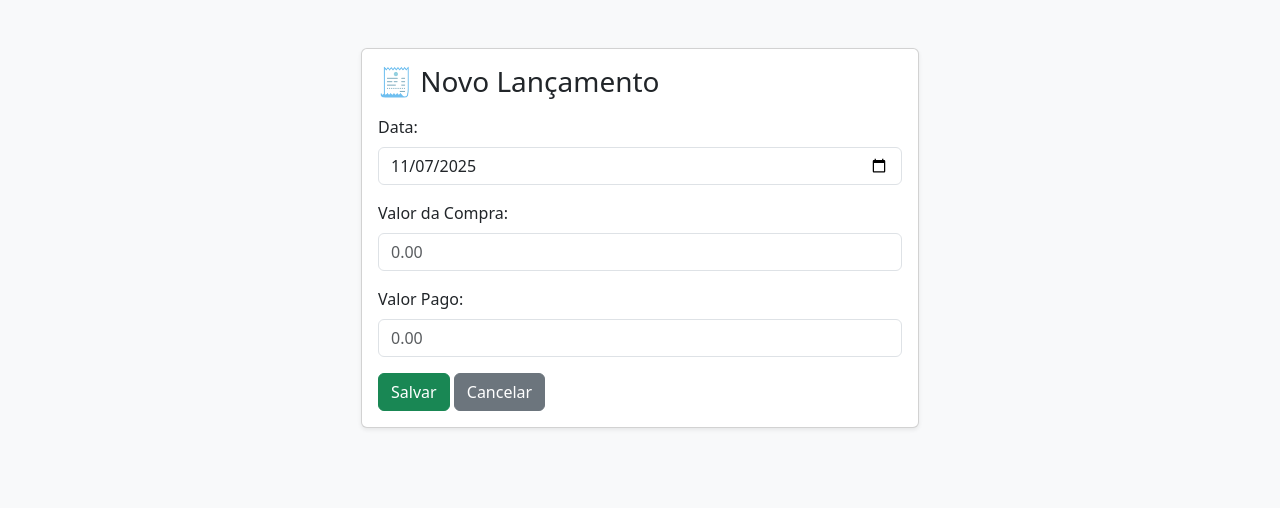
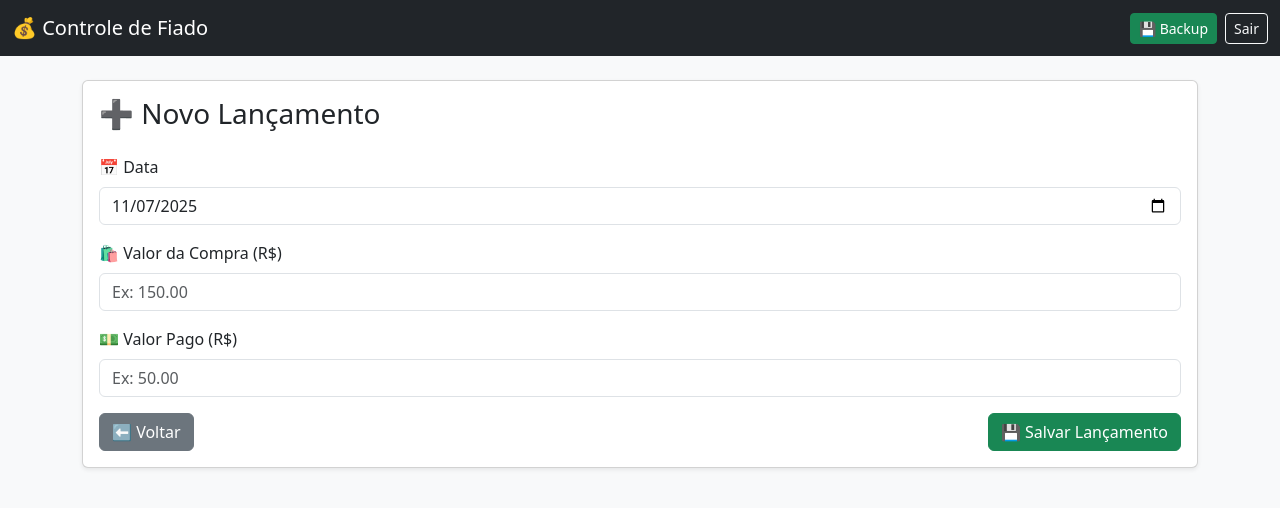
Before and after one commit to Sossella05/controle_fiado, a Flask app: page /lancar/2 in a window 1280 px wide. Shown: the top 508 px of the page. Run offline with Flask 3, Linux system fonts and the light colour scheme; the first user in the database is signed in.

Commit message:
adicionado lancar.html com design moderno

```diff
--- a/templates/lancar.html
+++ b/templates/lancar.html
@@ -2,31 +2,49 @@
 <html lang="pt-BR">
 <head>
   <meta charset="UTF-8">
-  <title>Novo Lançamento</title>
+  <title>Novo Lançamento - Cliente {{ cliente_id }}</title>
   <link href="https://cdn.jsdelivr.net/npm/bootstrap@5.3.3/dist/css/bootstrap.min.css" rel="stylesheet">
 </head>
 <body class="bg-light">
 
-<div class="container mt-5">
-  <div class="card shadow-sm col-md-6 mx-auto">
+  <!-- NAVBAR -->
+  <nav class="navbar navbar-expand-lg navbar-dark bg-dark mb-4">
+    <div class="container-fluid">
+      <a class="navbar-brand" href="/">💰 Controle de Fiado</a>
+      <div class="d-flex">
+        <a href="/backup" class="btn btn-success btn-sm me-2">💾 Backup</a>
+        <a href="/logout" class="btn btn-outline-light btn-sm">Sair</a>
+      </div>
+    </div>
+  </nav>
+
+  <!-- CONTEÚDO -->
+  <div class="container">
+    <div class="card shadow-sm mb-5">
       <div class="card-body">
-      <h3 class="card-title mb-3">🧾 Novo Lançamento</h3>
+        <h3 class="card-title mb-4">➕ Novo Lançamento</h3>
 
-      <form method="POST">
+        <!-- FORMULÁRIO -->
+        <form method="POST" action="/lancar/{{ cliente_id }}">
           <div class="mb-3">
-          <label class="form-label">Data:</label>
-          <input type="date" class="form-control" name="data" value="{{ data }}">
+            <label for="data" class="form-label">📅 Data</label>
+            <input type="date" class="form-control" id="data" name="data" value="{{ data }}" required>
           </div>
+
           <div class="mb-3">
-          <label class="form-label">Valor da Compra:</label>
-          <input type="number" class="form-control" name="valor_compra" step="0.01" placeholder="0.00">
+            <label for="valor_compra" class="form-label">🛍️ Valor da Compra (R$)</label>
+            <input type="number" step="0.01" min="0" class="form-control" id="valor_compra" name="valor_compra" placeholder="Ex: 150.00">
           </div>
+
           <div class="mb-3">
-          <label class="form-label">Valor Pago:</label>
-          <input type="number" class="form-control" name="valor_pago" step="0.01" placeholder="0.00">
+            <label for="valor_pago" class="form-label">💵 Valor Pago (R$)</label>
+            <input type="number" step="0.01" min="0" class="form-control" id="valor_pago" name="valor_pago" placeholder="Ex: 50.00">
           </div>
-        <button type="submit" class="btn btn-success">Salvar</button>
-        <a href="/cliente/{{ cliente_id }}" class="btn btn-secondary">Cancelar</a>
+
+          <div class="d-flex justify-content-between">
+            <a href="/cliente/{{ cliente_id }}" class="btn btn-secondary">⬅️ Voltar</a>
+            <button type="submit" class="btn btn-success">💾 Salvar Lançamento</button>
+          </div>
         </form>
       </div>
     </div>
```
Lines whose indentation alone changed are shown as unchanged.
